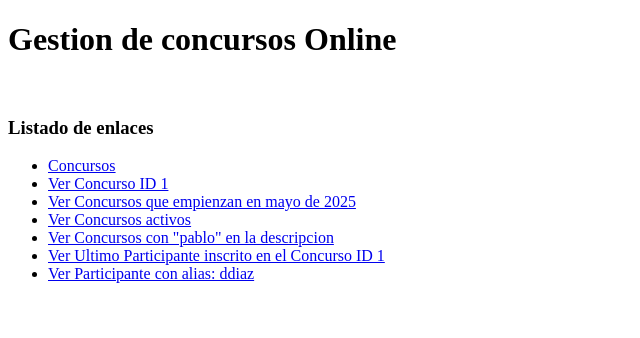
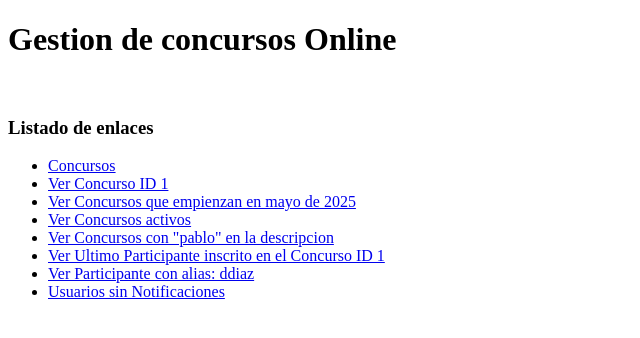
Before and after one commit to Manuel-Avecilla/Gestion_Concursos_Online, a Django app: page / in a window 1280 px wide. Shown: the top 338 px of the page, without its empty margins (0-640 px from the left). Run offline with Django 5.2, Linux system fonts and the light colour scheme.

Commit message:
Terminar url_8

```diff
--- a/app/Concursos_Online/templates/Concursos_Online/index.html
+++ b/app/Concursos_Online/templates/Concursos_Online/index.html
@@ -17,6 +17,7 @@
         <li><a href="{% url 'dame_concurso_texto' texto="pablo" %}">Ver Concursos con "pablo" en la descripcion</a></li>
         <li><a href="{% url 'dame_ultimo_participante' id_concurso=1 %}">Ver Ultimo Participante inscrito en el Concurso ID 1</a></li>
         <li><a href="{% url 'detalle_participante_alias' alias_participante="ddiaz" %}">Ver Participante con alias: ddiaz</a></li>
+        <li><a href="{% url 'usuarios_sin_notificar' %}">Usuarios sin Notificaciones</a></li>
     </ul>
 </body>
 </html>
--- a/app/Concursos_Online/urls.py
+++ b/app/Concursos_Online/urls.py
@@ -11,6 +11,7 @@ urlpatterns = [
     path('concursos-online/listar/texto/<str:texto>', views.dame_concurso_texto, name='dame_concurso_texto'),
     path('concursos-online/ultimo-participante-inscrito/<int:id_concurso>', views.dame_ultimo_participante, name='dame_ultimo_participante'),
     re_path(r'^participante/(?P<alias_participante>[a-zA-Z0-9_-]+)/$', views.detalle_participante_alias, name='detalle_participante_alias'),
+    path('usuarios_sin_notificaciones/', views.usuarios_sin_notificar, name='usuarios_sin_notificar'),
 ]
 
 # Explicacion re_path:
--- a/app/Concursos_Online/views.py
+++ b/app/Concursos_Online/views.py
@@ -209,3 +209,22 @@ def detalle_participante_alias(request, alias_participante):
     """
 
     return render(request,'Concursos_Online/Participante.html',{'Participante_Mostrar':participante_a_mostrar})
+
+# Una url que obtiene todos los Usuarios que nunca han recibido una Notificación.
+def usuarios_sin_notificar(request):
+
+    usuarios_no_notificados = (
+        Usuario.objects
+        .filter(recibos=None)
+    )
+    usuarios_no_notificados.all()
+
+    """
+    usuarios_no_notificados = (Usuario.objects.raw(
+    "SELECT * FROM Concursos_Online_usuario user "
+    + " LEFT JOIN Concursos_Online_recibe re ON re.usuario_id = user.id "
+    + " WHERE re.usuario_id IS NULL "
+    ))
+    """
+
+    return render(request, 'Concursos_Online/no_notificados.html',{'Usuario_Mostrar':usuarios_no_notificados})
```
Also changed, not shown: app/Concursos_Online/templates/Concursos_Online/no_notificados.html (added, +22 -0 lines), docs/url.md (+6 -0 lines).
